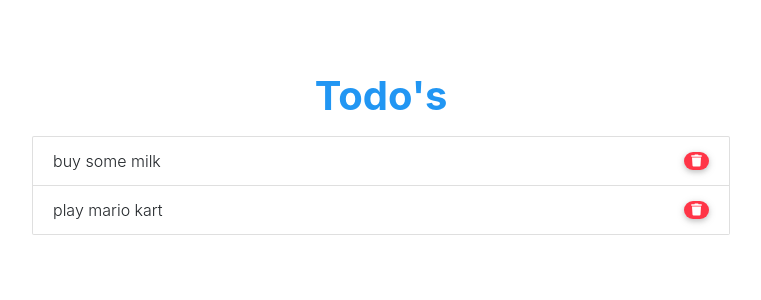
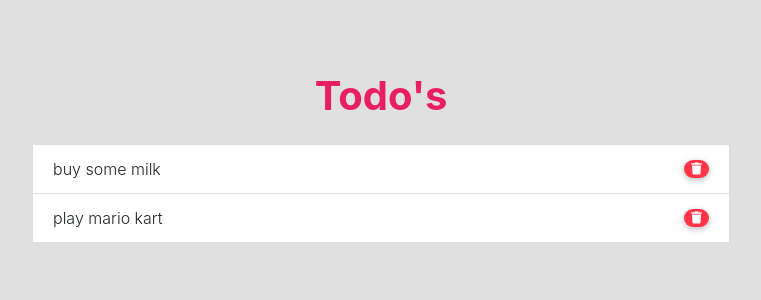
Before and after one commit to ChrisKipruto/todoapp, a React (Create React App) app: page / in a window 1280 px wide. Shown: the top 300 px of the page, without its empty margins (259-1020 px from the left). Built offline with nearby package versions, Linux system fonts and the light colour scheme.

Commit message:
Added bg color to body  and text styles on h1

```diff
--- a/public/index.html
+++ b/public/index.html
@@ -34,7 +34,7 @@
     <!-- Material Design Bootstrap -->
     <link href="https://cdnjs.cloudflare.com/ajax/libs/mdbootstrap/4.18.0/css/mdb.min.css" rel="stylesheet">
   </head>
-  <body>
+  <body class="bg-light">
     <noscript>You need to enable JavaScript to run this app.</noscript>
     <div id="root"></div>
     <!--
--- a/src/components/Todos.js
+++ b/src/components/Todos.js
@@ -19,7 +19,7 @@ const Todos = ({todos, deleteTodo}) => {
     return (
         <div className="todos row d-flex justify-content-center px-4 py-4 mt-5">
             <div className="col-xl-8 col-lg-8 col-md-12 col-sm-12">
-                <h1 className="blue-text text-center font-weight-bold mb-3">Todo's</h1>
+                <h1 className="pink-text text-center font-weight-bold mb-4">Todo's</h1>
                 <ul className="list-group">
                     {todoList}
                 </ul>
```
